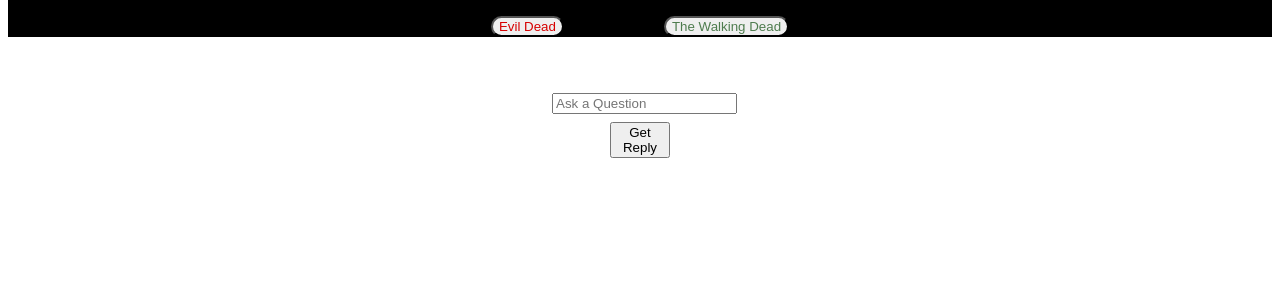
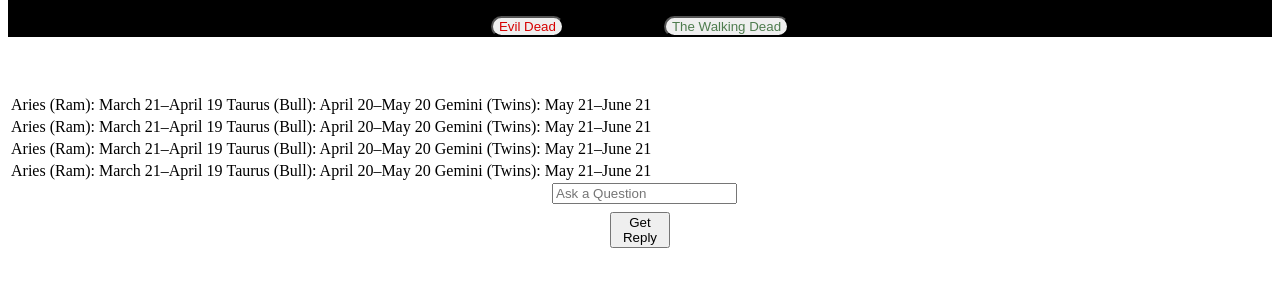
Before and after one commit to ericjobrien/projectOneDevmountain, a website: page public/index.html in a window 1280 px wide. Shown: the part 299-586 px from the top of the page. Drawn offline with nearby package versions, Linux system fonts and the light colour scheme.

Commit message:
added table

```diff
--- a/public/index.html
+++ b/public/index.html
@@ -27,6 +27,32 @@
                 <button id="twd">The Walking Dead</button>
             </div>
         </section>
+    </section>
+    <section class="horroscope">
+        <div>
+            <table>
+                <tr>
+                    <td>Aries (Ram): March 21–April 19</td>
+                    <td>Taurus (Bull): April 20–May 20</td>
+                    <td>Gemini (Twins): May 21–June 21</td>
+                </tr>
+                <tr>
+                    <td>Aries (Ram): March 21–April 19</td>
+                    <td>Taurus (Bull): April 20–May 20</td>
+                    <td>Gemini (Twins): May 21–June 21</td>
+                </tr>
+                <tr>
+                    <td>Aries (Ram): March 21–April 19</td>
+                    <td>Taurus (Bull): April 20–May 20</td>
+                    <td>Gemini (Twins): May 21–June 21</td>
+                </tr>
+                <tr>
+                    <td>Aries (Ram): March 21–April 19</td>
+                    <td>Taurus (Bull): April 20–May 20</td>
+                    <td>Gemini (Twins): May 21–June 21</td>
+                </tr>
+            </table>
+        </div>
     </section>
     <section id="question">
         <form>
```
